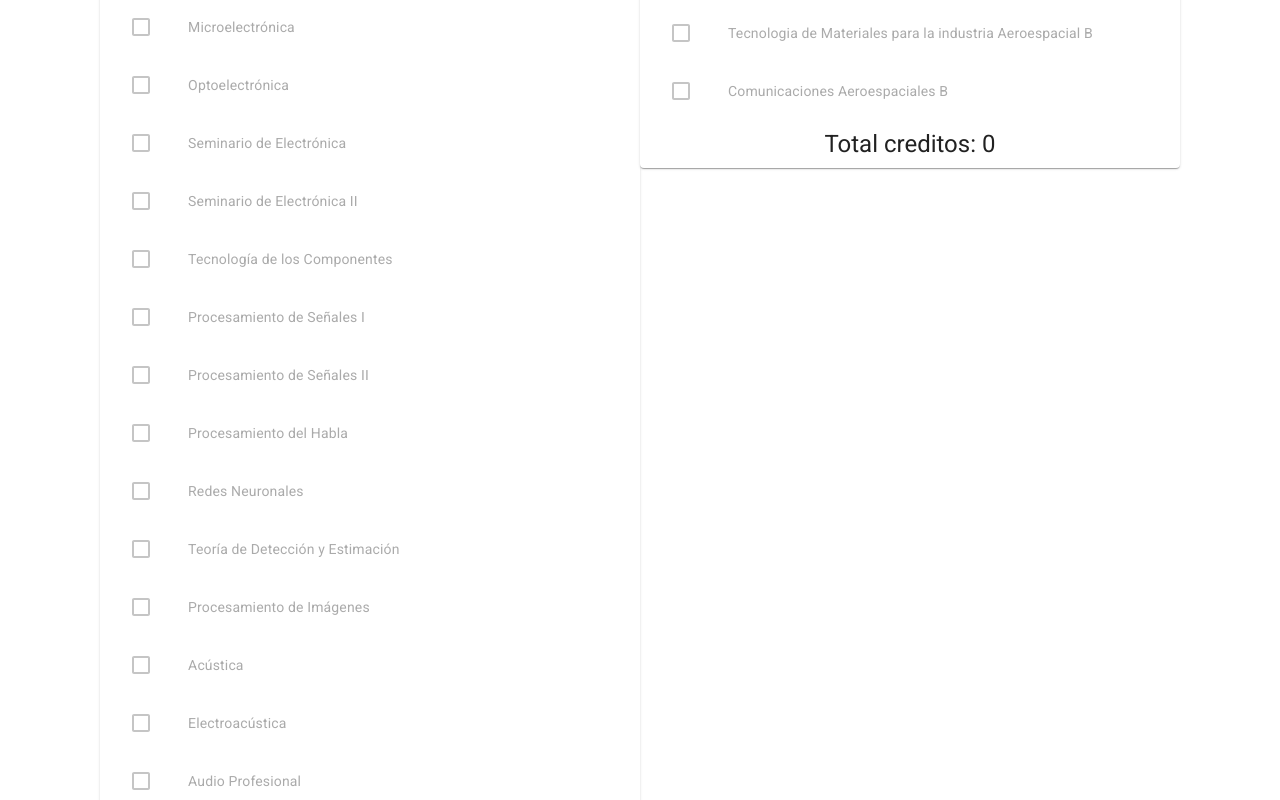
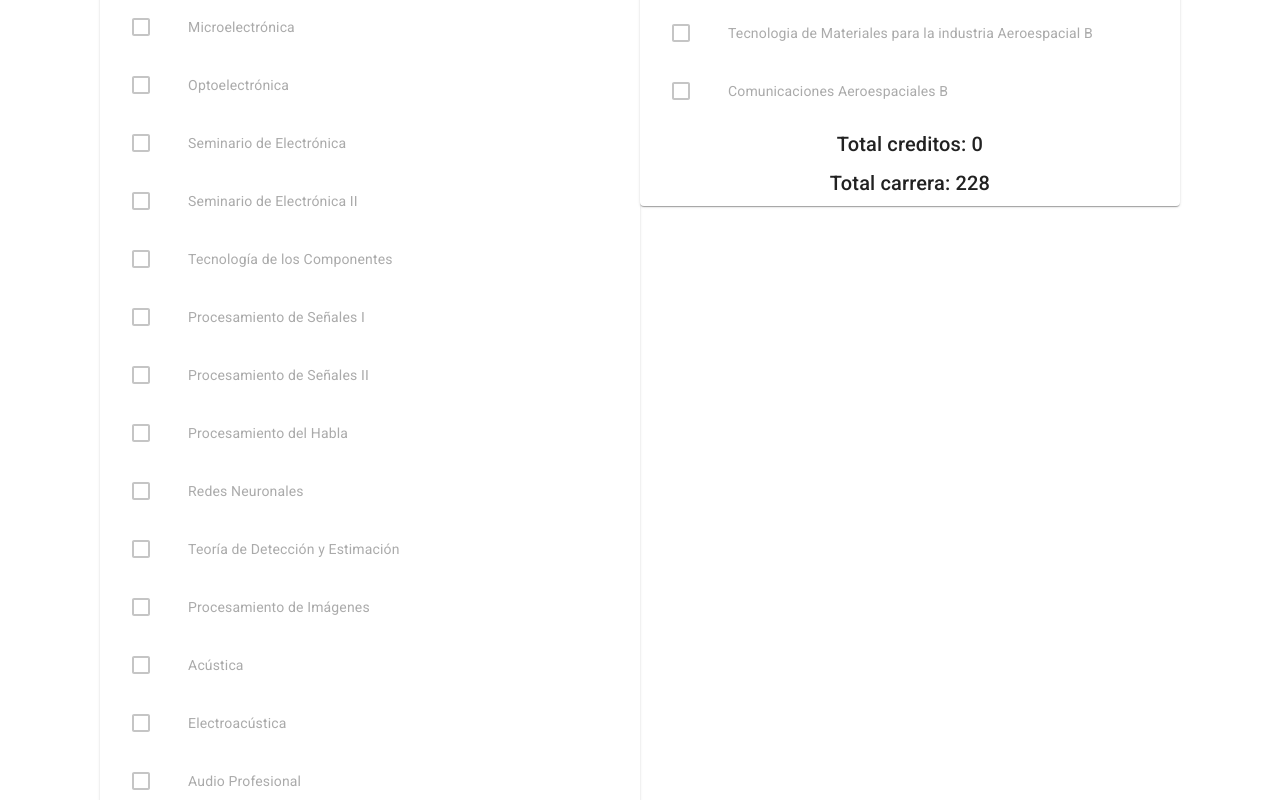
Before and after one commit to SebastianBranda/plan-electronica-transicion-2009-2023, a React (Vite) app: page / in a window 1280 px wide. Shown: the part 4040-4840 px from the top of the page. Built offline with nearby package versions, Linux system fonts and the light colour scheme.

Commit message:
total creditos carrera

```diff
--- a/src/componentes/Plan.jsx
+++ b/src/componentes/Plan.jsx
@@ -8,6 +8,7 @@ export const Plan = ({
   aprobadas,
   setAprobadas,
   creditosMateriasDadasDeBaja = 0,
+  creditosCarrera = 0,
 }) => {
   const materiasAprobadas = materiasPlan.filter((materia) => {
     return aprobadas.includes(materia.nombreMateria);
@@ -41,8 +42,11 @@ export const Plan = ({
         {title}
       </Typography>
       <List>{materias}</List>
-      <Typography variant="h5" gutterBottom>
+      <Typography variant="h6" gutterBottom>
         Total creditos: {sumaCreditos}
+      </Typography>
+      <Typography variant="h6" gutterBottom>
+        Total carrera: {creditosCarrera}
       </Typography>
     </>
   );
--- a/src/componentes/Plan2009.jsx
+++ b/src/componentes/Plan2009.jsx
@@ -11,6 +11,7 @@ export const Plan2009 = () => {
       materiasPlan={plan2009}
       aprobadas={aprobadas2009}
       setAprobadas={setAprobadas2009}
+      creditosCarrera={278}
     />
   );
 };
--- a/src/componentes/Plan2023.jsx
+++ b/src/componentes/Plan2023.jsx
@@ -38,6 +38,7 @@ export const Plan2023 = () => {
       materiasPlan={plan2023}
       aprobadas={aprobadas}
       creditosMateriasDadasDeBaja={creditosMateriasDadasDeBaja}
+      creditosCarrera={228}
     />
   );
 };
```
